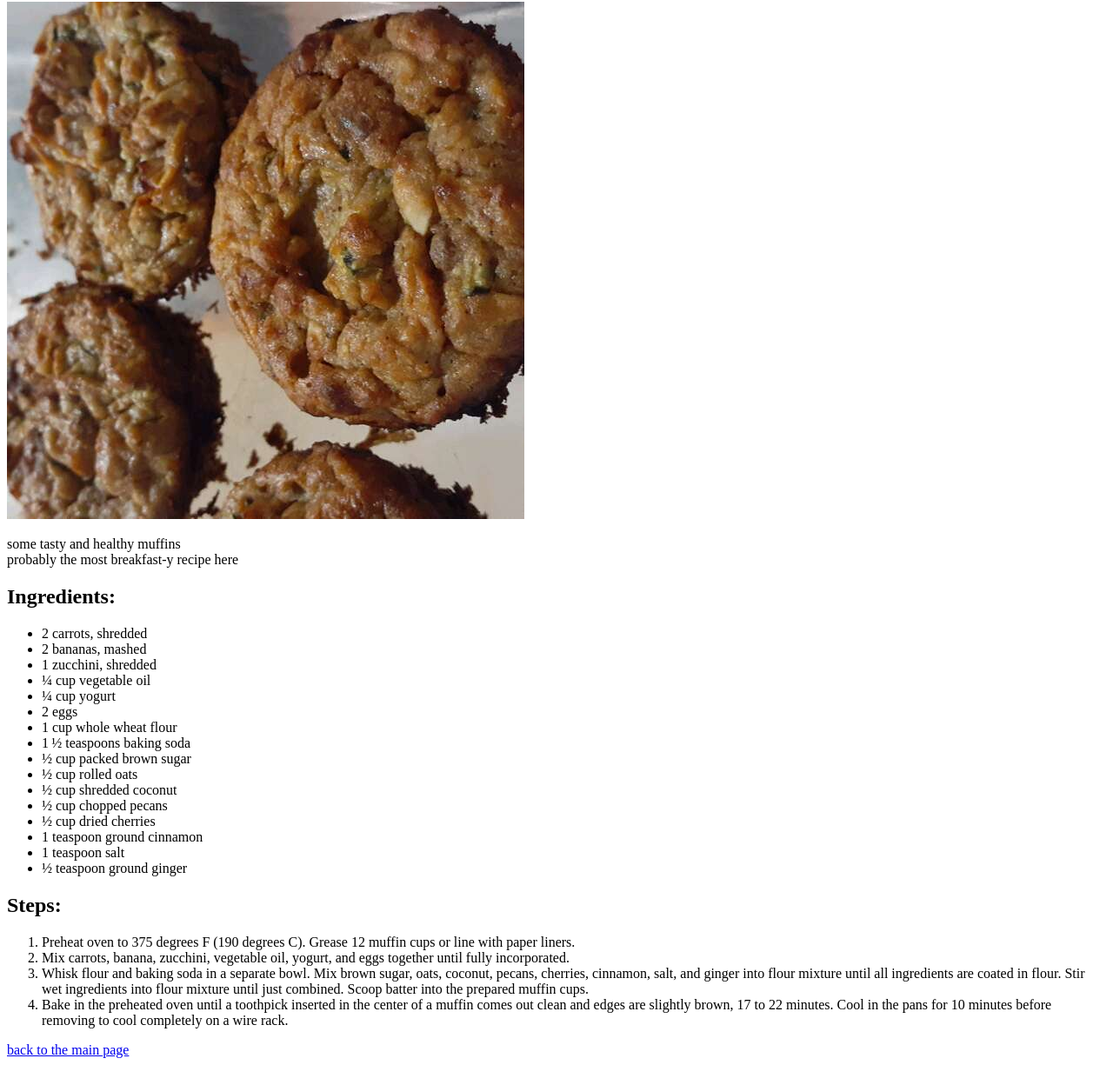
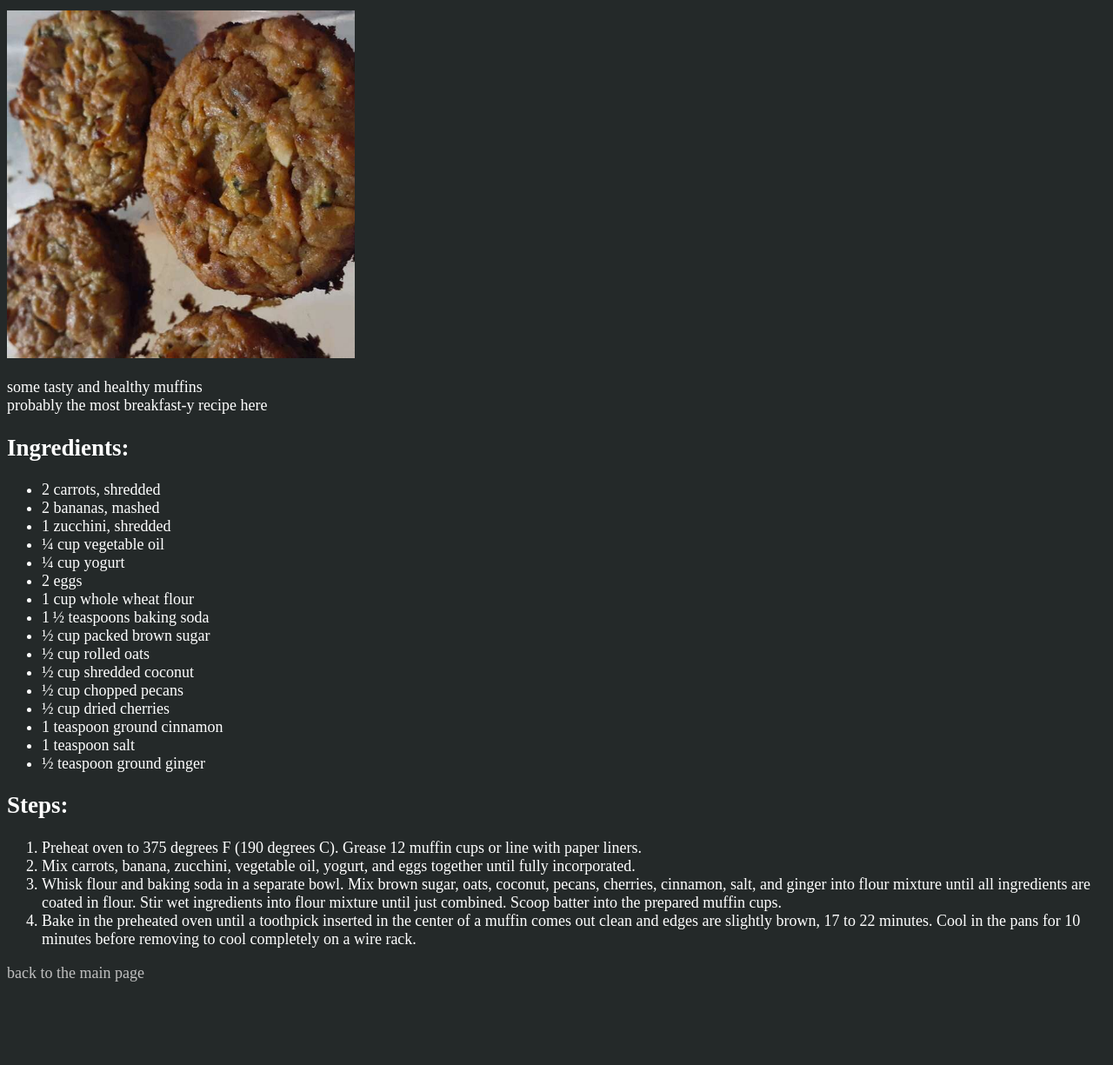
Before and after one commit to KHmamoune/odin-recipes, a plain HTML site: page recipes/muffins.html in a window 1280 px wide. Shown: the part 78-1303 px from the top of the page at 87% size. After the commit the page ends 1216 px from the top, so only its background shows below. Drawn offline with Linux system fonts and the light colour scheme.

Commit message:
added some css to make it look a tiny bit nicer

```diff
--- a/recipes/muffins.html
+++ b/recipes/muffins.html
@@ -3,10 +3,11 @@
 <head>
     <meta charset="UTF-8">
     <title>Muffins</title>
+    <link rel="stylesheet" href="../style.css">
 </head>
 <body>
     <h1>Muffins</h1>
-    <img src="../images/muffins.jpeg" alt="Muffins">
+    <img class="image2" src="../images/muffins.jpeg" alt="Muffins">
     <p>some tasty and healthy muffins<br>probably the most breakfast-y recipe here</p>
     <h2>Ingredients:</h2>
     <ul>
--- /dev/null
+++ b/style.css
@@ -0,0 +1,33 @@
+html {
+    background-color:#242929;
+    color: white;
+    font-size: large;
+}
+
+.image {
+    width: 50vh;
+    height: 70vh;
+}
+
+.image2 {
+    width: 50vh;
+    height: 50vh;
+}
+
+a:link {
+    color: silver;
+    text-decoration: none;
+}
+
+a:hover {
+    text-decoration: none;
+}
+
+a:visited {
+    color: gold;
+    text-decoration: none;
+}
+
+a:active {
+    text-decoration: none;
+}
```
Also changed, not shown: index.html (+2 -1 lines), recipes/burrito.html (+2 -1 lines), recipes/omlet.html (+2 -1 lines).
